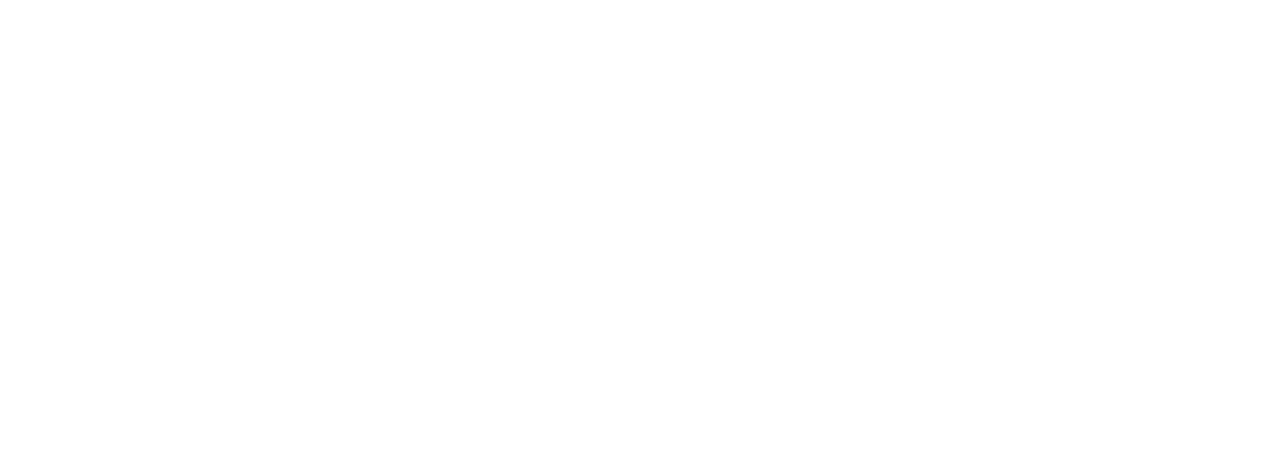
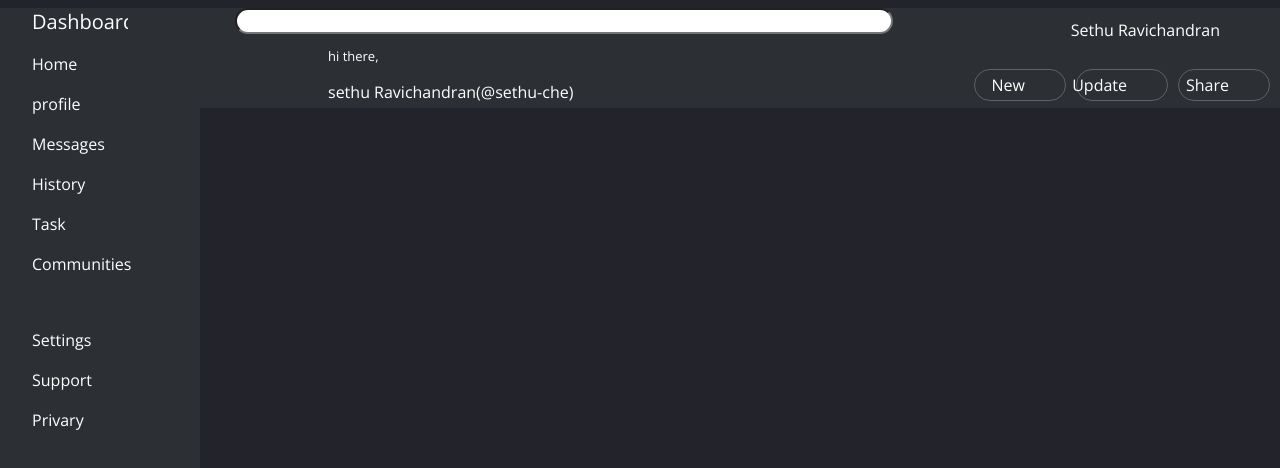
Before and after one commit to Roselineb/dashboard, a plain HTML site: page index.html in a window 1280 px wide. Drawn offline with nearby package versions, Linux system fonts and the light colour scheme.

Commit message:
first commit

```diff
--- a/index.html
+++ b/index.html
@@ -3,9 +3,93 @@
 <head>
     <meta charset="UTF-8">
     <meta name="viewport" content="width=device-width, initial-scale=1.0">
-    <title>Document</title>
+    <link rel="stylesheet" href="style.css">
+    <link rel="stylesheet" href="https://cdnjs.cloudflare.com/ajax/libs/font-awesome/4.7.0/css/font-awesome.min.css">
+    <link rel="preconnect" href="https://fonts.googleapis.com">
+<link rel="preconnect" href="https://fonts.gstatic.com" crossorigin>
+<link href="https://fonts.googleapis.com/css2?family=Open+Sans:ital,wght@0,300..800;1,300..800&display=swap" rel="stylesheet">
+    <title>website</title>
 </head>
 <body>
+    <div class="menu">
+      <a id="Heads"href="#" style="font-size: 20px;">Dashboard</a>
+      <br>
+      <br>
+      <a href="#">Home</a>
+      <br>
+      <br>
+      <a href="#">profile</a>
+      <br>
+      <br>
+      <a href="#">Messages</a>
+      <br>
+      <br>
+      <a href="">History</a>
+      <br>
+      <br>
+      <a href="">Task</a>
+      <br>
+      <br>
+      <a href="">Communities</a>
+      <br>
+      <br>
+      <br>
+      <br>
+      <a href="">Settings</a>
+      <br>
+      <br>
+      <a href="">Support</a>
+      <br>
+      <br>
+      <a href="">Privary</a>
+
+    </div>
+    <div class="search">
+      <label for=""></label>
+      <center><input type="text" id="searchingbar"></center>
+      <p id="hi">hi there,</p>
+      <p id="sethu">sethu Ravichandran(@sethu-che)</p>
+      <p id="name">Sethu Ravichandran</p>
+      <div class="smallbox">
+        <p>Share</p>
+      </div>
+      <div class="smallbox">
+        <p>Update</p>
+      </div>
+      <div class="smallbox">
+        <p>New</p>
+      </div>
+    </div>
+
+    <!-- <div class="box">
+      Super Cool Project
+
+    </div>
+
+    <div class="box">
+        Super Cool Project
+
+      </div>
+      <div class="box">
+        Super Cool Project
+
+      </div>
+      <div class="box">
+        Super Cool Project
+
+      </div>
+      <div class="box">
+        Super Cool Project
+
+      </div>
+      <div class="box">
+        Super Cool Project
+
+      </div>
+      <p>Annuncement</p>
+      <div class="Annuncementbox">
+        something
+      </div> -->
 
 </body>
 </html>
--- a/style.css
+++ b/style.css
@@ -0,0 +1,115 @@
+.box{
+    width: 150px;
+    border: 10px solid;
+    padding: 100px;
+    margin: 100px;
+    /* display: grid; */
+    float: left;
+    /* align-content: flex-start; */
+}
+/* .box1{
+    width: 150px;
+    border: 10px solid;
+    padding: 100px;
+    margin: 100px;
+    /* justify-content: flex-end;
+    grid-row: auto; */
+/* } */
+.Dashboardbox{
+    border: 10px ;
+    align-content: flex-start;
+}
+.Annuncementbox{
+    width: 150px;
+    border: 10px solid;
+    padding: 100px;
+    margin: 100px;
+    /* display: grid; */
+    float: right;
+    align-content: flex-start;
+    justify-content: flex-end;
+    display: flex;
+}
+#search{
+    align-items: center;
+}
+.menu{
+    position: fixed;
+    left: 0;
+    width: 200px;
+    height: 100%;
+    background: #2c2f34;
+    border: white;
+    padding: 0px;
+     margin: 0px;
+}
+a{
+    text-decoration:none;
+    color: white;
+    padding: 8px 4px 8px 32px;
+    font-family: "Open Sans", sans-serif;
+}
+.search{
+    right:0;
+    width: 90%;
+    height: 100px;
+    background: #2c2f34;
+    position: fixed;
+    padding: 0px;
+    margin: 0px;
+}
+#seachingbar{
+    text-align: right;
+}
+#name{
+    float: right;
+    display: flex;
+    margin-top: -100px;
+    padding-right: 60px;
+    justify-content:flex-end;
+    font-family: "Open Sans", sans-serif;
+
+}
+.smallbox{
+    display: flex;
+    float: right;
+    order: 1;
+    /* padding-bottom: 34px; */
+    margin-bottom: 200px;
+    align-content:center;
+    padding-right: 40px;
+    width: 50px;
+    height: 30px;
+    border: 1px solid #5e6166;
+    margin-right: 10px;
+    flex-flow: row-reverse wrap-reverse;
+    border-radius: 100px;
+    position: relative; /* Position the element relatively */
+    top: -50px;
+    font-family: "Open Sans", sans-serif;
+}
+body{
+   background-color:#23232b ;
+}
+#heads{
+    font-size: 40px;
+    float: left;
+    margin-left: auto;
+}
+p{
+    color: white;
+}
+#hi,#sethu{
+    display: flex;
+    padding-left: 200px;
+    font-family: "Open Sans", sans-serif;
+}
+input {
+    width: 650px;
+    height: 20px;
+   border-radius: 50px;
+   margin-right: 280px;
+  }
+  #hi{
+    font-size: small;
+  }
```
